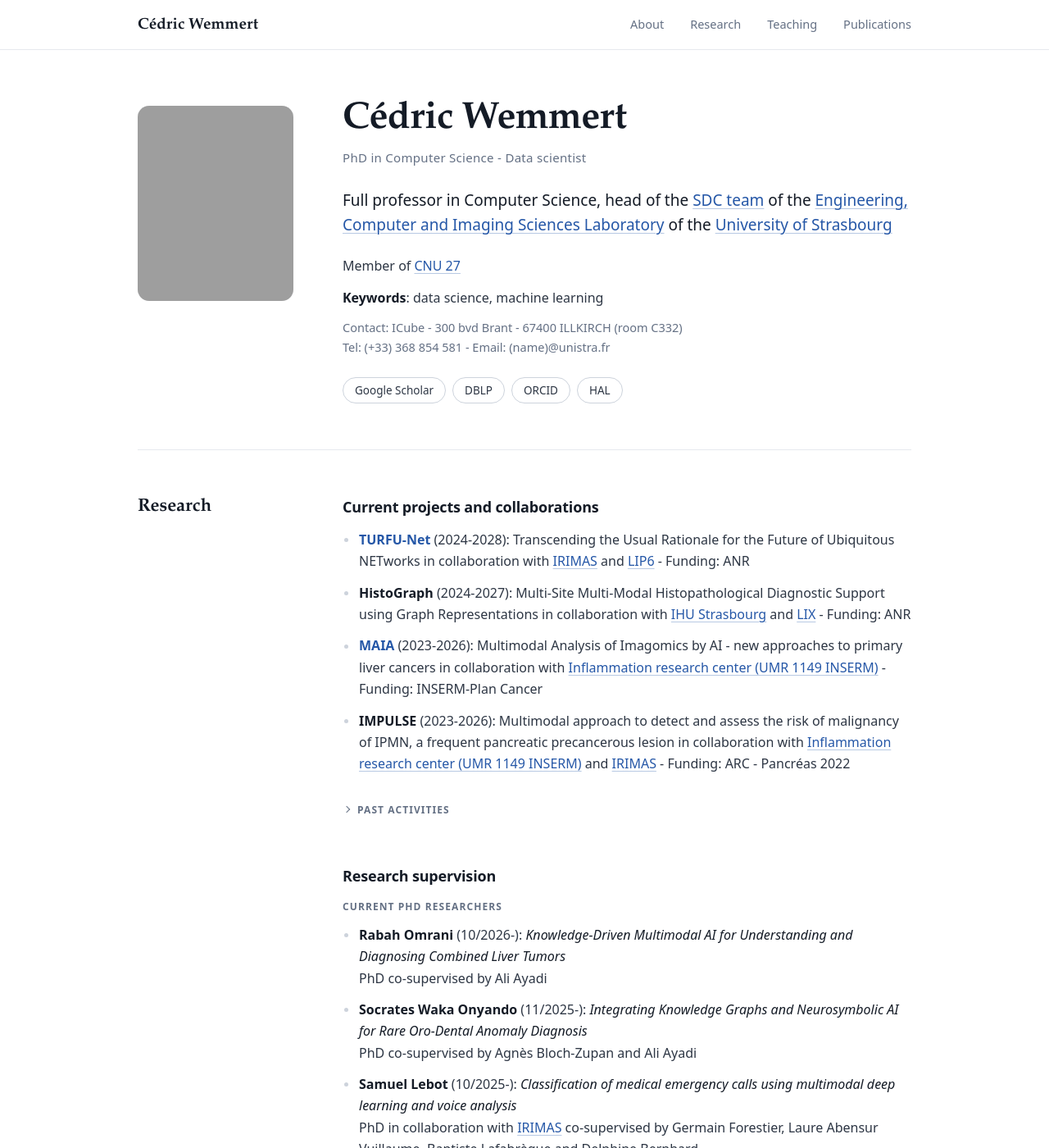
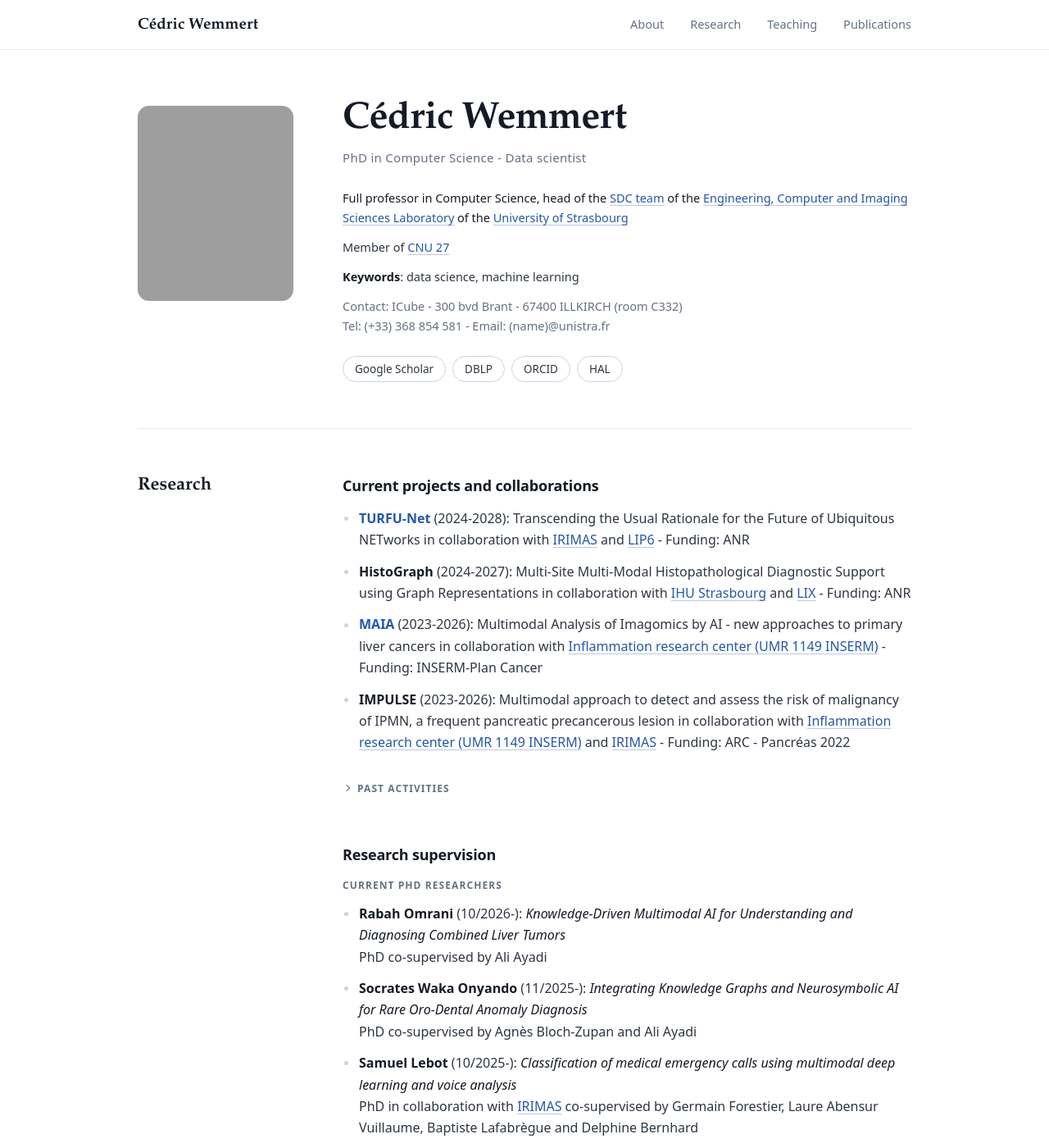
Before and after one commit to wemmertc/webpage, a Jekyll site: the page built from index.md, in a window 1280 px wide and 1400 px high. Shown: the whole window at 82% size. Built offline with Jekyll 4.4.1, drawn with Linux system fonts in a browser that asks for light colours; grey boxes are pictures that could not be loaded.

Commit message:
Home: introduction text at the size of the contact
Co-Authored-By: Claude Opus 5.5 <noreply@anthropic.com>

```diff
--- a/_sass/site.scss
+++ b/_sass/site.scss
@@ -449,15 +449,16 @@ blockquote {
   color: var(--muted);
 }
 
+// the text of the introduction has the size of the contact, each paragraph keeps its colour
+.hero-body p {
+  font-size: 14.5px;
+}
+
 .hero .lead {
-  margin-bottom: 22px;
-  font-size: 19px;
-  line-height: 1.55;
   color: var(--ink);
 }
 
 .contact {
-  font-size: 14.5px;
   color: var(--muted);
 }
 
@@ -587,7 +588,6 @@ blockquote {
 
   .hero .lead {
     margin-top: 26px;
-    font-size: 18px;
   }
 }
 
```
